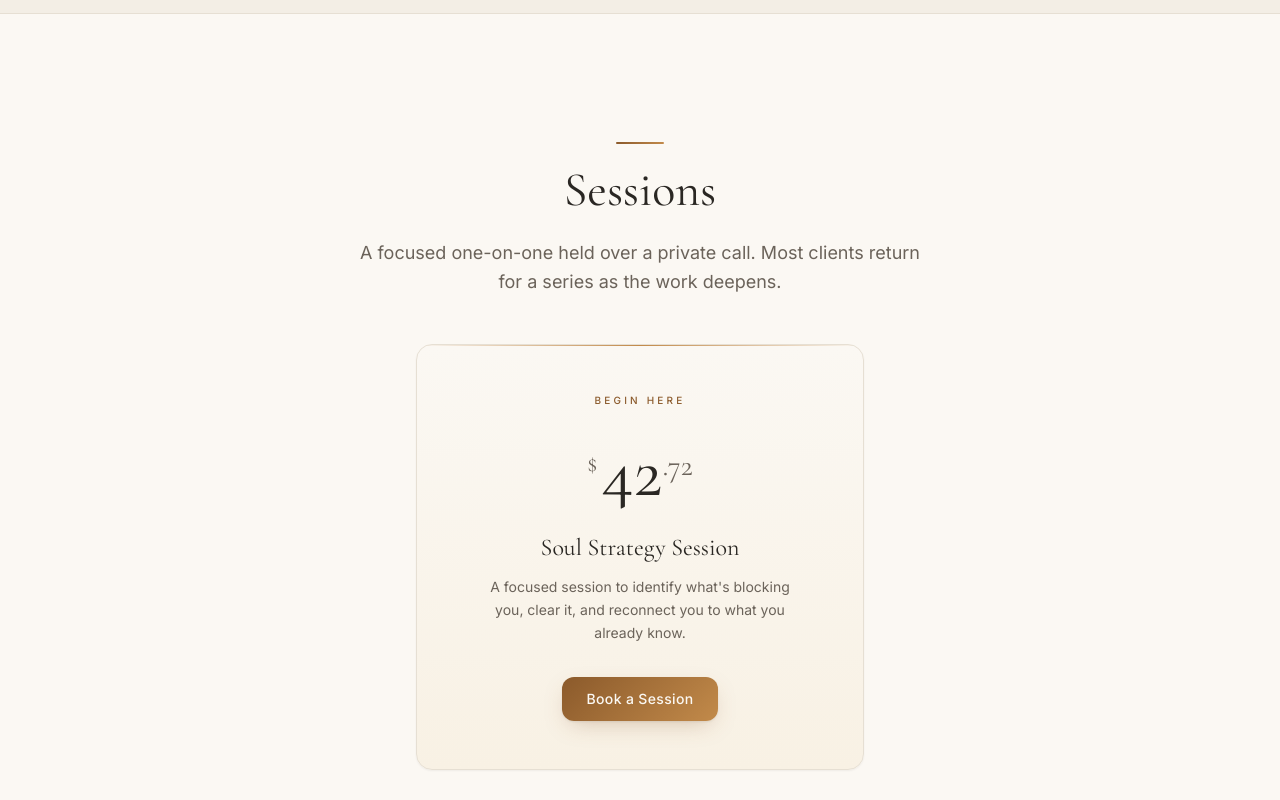
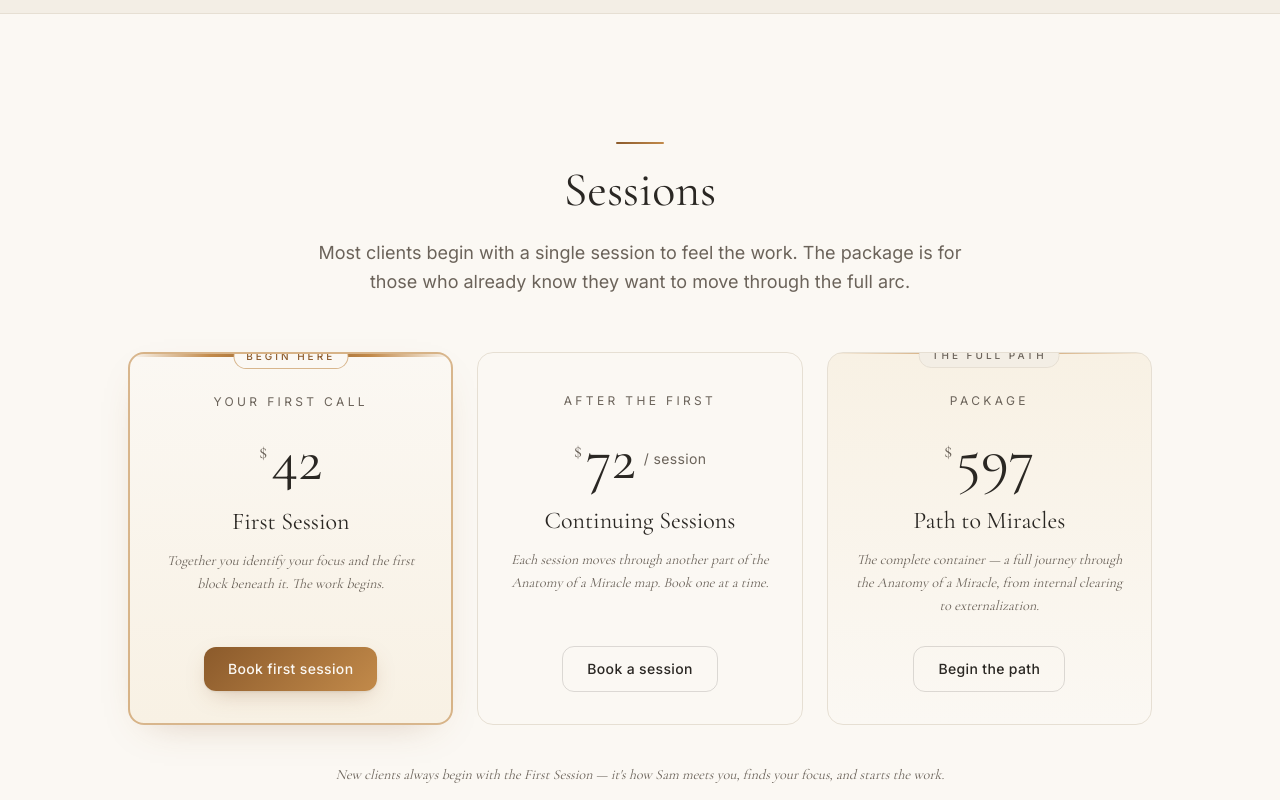
Before and after one commit to JMG424/sam-personal-power, a website: page index.html in a window 1280 px wide. Shown: the part 7020-7820 px from the top of the page. Drawn offline with nearby package versions, Linux system fonts and the light colour scheme.

Commit message:
v5: three-tier pricing — First Session $42, Continuing $72, Path to Miracles $597
- Replace single $42.72 pricing card with 3-column tier grid
- First Session $42 featured as entry point (bronze border, 'Begin here' badge)
- Continuing Sessions $72/session for follow-ups
- Path to Miracles $597 package — the full journey through the Anatomy of a Miracle
- Update Final CTA on both index.html and story.html to summarize the 3 tiers
- Hero/section CTAs now link to #sessions instead of #book

```diff
--- a/index.html
+++ b/index.html
@@ -602,36 +602,98 @@
 
   <!-- ─── Sessions / Pricing ─────────────────────────────────── -->
   <section id="sessions" class="py-20 sm:py-28">
-    <div class="max-w-3xl mx-auto px-6 lg:px-10 text-center">
-      <span class="accent-rule"></span>
-      <h2 class="mt-4 font-serif text-3xl sm:text-4xl md:text-5xl leading-tight text-ink">
-        Sessions
-      </h2>
-      <p class="mt-6 text-lg leading-relaxed text-muted max-w-xl mx-auto">
-        A focused one-on-one held over a private call. Most clients return for a series as the work deepens.
+    <div class="max-w-6xl mx-auto px-6 lg:px-10">
+
+      <div class="max-w-2xl mx-auto text-center mb-14">
+        <span class="accent-rule"></span>
+        <h2 class="mt-4 font-serif text-3xl sm:text-4xl md:text-5xl leading-tight text-ink">
+          Sessions
+        </h2>
+        <p class="mt-6 text-lg leading-relaxed text-muted">
+          Most clients begin with a single session to feel the work. The package is for those who already know they want to move through the full arc.
+        </p>
+      </div>
+
+      <div class="grid grid-cols-1 md:grid-cols-3 gap-5 sm:gap-6 max-w-5xl mx-auto items-stretch">
+
+        <!-- Tier 1: First Session (featured entry point) -->
+        <article class="relative rounded-2xl border-2 border-bronze-light/60 px-7 pt-10 pb-8 text-center flex flex-col overflow-hidden shadow-[0_14px_40px_-22px_rgba(139,90,43,0.35)]"
+                 style="background: linear-gradient(180deg, #FBF8F3 0%, #F8F1E4 100%);">
+          <div class="absolute inset-x-0 top-0 h-[3px]"
+               style="background: linear-gradient(90deg, transparent, #C28A4A, #8B5A2B, #C28A4A, transparent);"></div>
+          <div class="absolute -top-3 left-1/2 -translate-x-1/2">
+            <span class="inline-block px-3 py-1 text-[10px] tracking-[0.3em] uppercase text-bronze font-medium bg-parchment border border-bronze-light/60 rounded-full">Begin here</span>
+          </div>
+
+          <p class="text-xs tracking-[0.28em] uppercase text-muted mb-5">Your first call</p>
+          <div class="font-serif text-ink leading-none flex items-start justify-center">
+            <span class="text-xl text-muted mr-1 mt-2">$</span>
+            <span class="text-6xl">42</span>
+          </div>
+          <p class="mt-4 font-serif text-2xl text-ink">First Session</p>
+          <p class="mt-3 text-sm text-muted leading-relaxed pull italic flex-grow">
+            Together you identify your focus and the first block beneath it. The work begins.
+          </p>
+          <div class="mt-7">
+            <a href="#book"
+               class="cta-bronze inline-flex items-center justify-center px-6 py-3 rounded-xl text-sm font-medium tracking-wide w-full sm:w-auto">
+              Book first session
+            </a>
+          </div>
+        </article>
+
+        <!-- Tier 2: Continuing Sessions -->
+        <article class="relative rounded-2xl border border-hairline bg-parchment px-7 pt-10 pb-8 text-center flex flex-col">
+          <p class="text-xs tracking-[0.28em] uppercase text-muted mb-5">After the first</p>
+          <div class="font-serif text-ink leading-none flex items-start justify-center">
+            <span class="text-xl text-muted mr-1 mt-2">$</span>
+            <span class="text-6xl">72</span>
+            <span class="text-sm text-muted ml-2 mt-5 font-sans tracking-wide">/ session</span>
+          </div>
+          <p class="mt-4 font-serif text-2xl text-ink">Continuing Sessions</p>
+          <p class="mt-3 text-sm text-muted leading-relaxed pull italic flex-grow">
+            Each session moves through another part of the Anatomy of a Miracle map. Book one at a time.
+          </p>
+          <div class="mt-7">
+            <a href="#book"
+               class="inline-flex items-center justify-center px-6 py-3 rounded-xl text-sm font-medium tracking-wide border border-ink/15 text-ink hover:border-bronze hover:text-bronze transition-colors w-full sm:w-auto">
+              Book a session
+            </a>
+          </div>
+        </article>
+
+        <!-- Tier 3: Path to Miracles (package) -->
+        <article class="relative rounded-2xl border border-hairline px-7 pt-10 pb-8 text-center flex flex-col overflow-hidden"
+                 style="background: linear-gradient(180deg, #F8F1E4 0%, #FBF8F3 100%);">
+          <div class="absolute inset-x-0 top-0 h-px"
+               style="background: linear-gradient(90deg, transparent, #C28A4A, transparent);"></div>
+          <div class="absolute -top-3 left-1/2 -translate-x-1/2">
+            <span class="inline-block px-3 py-1 text-[10px] tracking-[0.3em] uppercase text-muted font-medium bg-sand border border-hairline rounded-full">The full path</span>
+          </div>
+
+          <p class="text-xs tracking-[0.28em] uppercase text-muted mb-5">Package</p>
+          <div class="font-serif text-ink leading-none flex items-start justify-center">
+            <span class="text-xl text-muted mr-1 mt-2">$</span>
+            <span class="text-6xl">597</span>
+          </div>
+          <p class="mt-4 font-serif text-2xl text-ink">Path to Miracles</p>
+          <p class="mt-3 text-sm text-muted leading-relaxed pull italic flex-grow">
+            The complete container — a full journey through the Anatomy of a Miracle, from internal clearing to externalization.
+          </p>
+          <div class="mt-7">
+            <a href="#book"
+               class="inline-flex items-center justify-center px-6 py-3 rounded-xl text-sm font-medium tracking-wide border border-ink/15 text-ink hover:border-bronze hover:text-bronze transition-colors w-full sm:w-auto">
+              Begin the path
+            </a>
+          </div>
+        </article>
+
+      </div>
+
+      <p class="mt-10 text-center text-sm text-muted italic pull max-w-2xl mx-auto">
+        New clients always begin with the First Session — it's how Sam meets you, finds your focus, and starts the work.
       </p>
 
-      <div class="mt-12 max-w-md mx-auto rounded-2xl border border-hairline px-8 py-12 text-center shadow-sm relative overflow-hidden"
-           style="background: linear-gradient(180deg, #FBF8F3 0%, #F8F1E4 100%);">
-        <div class="absolute inset-x-0 top-0 h-px"
-             style="background: linear-gradient(90deg, transparent, #C28A4A, transparent);"></div>
-        <p class="text-[10px] tracking-[0.32em] uppercase text-bronze mb-7 font-medium">Begin here</p>
-        <div class="font-serif text-ink leading-none flex items-start justify-center">
-          <span class="text-2xl text-muted mr-1 mt-3">$</span>
-          <span class="text-7xl">42</span>
-          <span class="text-3xl text-muted mt-3">.72</span>
-        </div>
-        <p class="mt-6 font-serif text-2xl text-ink">Soul Strategy Session</p>
-        <p class="mt-3 text-sm text-muted leading-relaxed max-w-xs mx-auto">
-          A focused session to identify what's blocking you, clear it, and reconnect you to what you already know.
-        </p>
-        <div class="mt-8">
-          <a href="#book"
-             class="cta-bronze inline-flex items-center justify-center px-6 py-3 rounded-xl text-sm font-medium tracking-wide">
-            Book a Session
-          </a>
-        </div>
-      </div>
     </div>
   </section>
 
@@ -655,12 +717,16 @@
         One session can change how the rest of the path feels.
       </p>
       <div class="mt-10">
-        <a href="#book"
+        <a href="#sessions"
            class="cta-bronze inline-flex items-center justify-center px-8 py-4 rounded-2xl text-base font-medium tracking-wide">
-          Book a Soul Strategy Session
+          Book your first session
         </a>
-        <p class="mt-4 text-sm text-muted">
-          <span class="font-serif text-base text-ink">$42.72</span> &middot; Soul Strategy Session
+        <p class="mt-5 text-sm text-muted">
+          <span class="text-ink font-medium">$42</span> first session
+          <span class="mx-2 text-bronze/40">·</span>
+          <span class="text-ink font-medium">$72</span> continuing
+          <span class="mx-2 text-bronze/40">·</span>
+          <span class="text-ink font-medium">$597</span> Path to Miracles
         </p>
       </div>
     </div>
```
Also changed, not shown: story.html (+8 -4 lines), screenshots/index-mobile.png, screenshots/index-tablet.png, screenshots/story-desktop.png, 3 other files.
